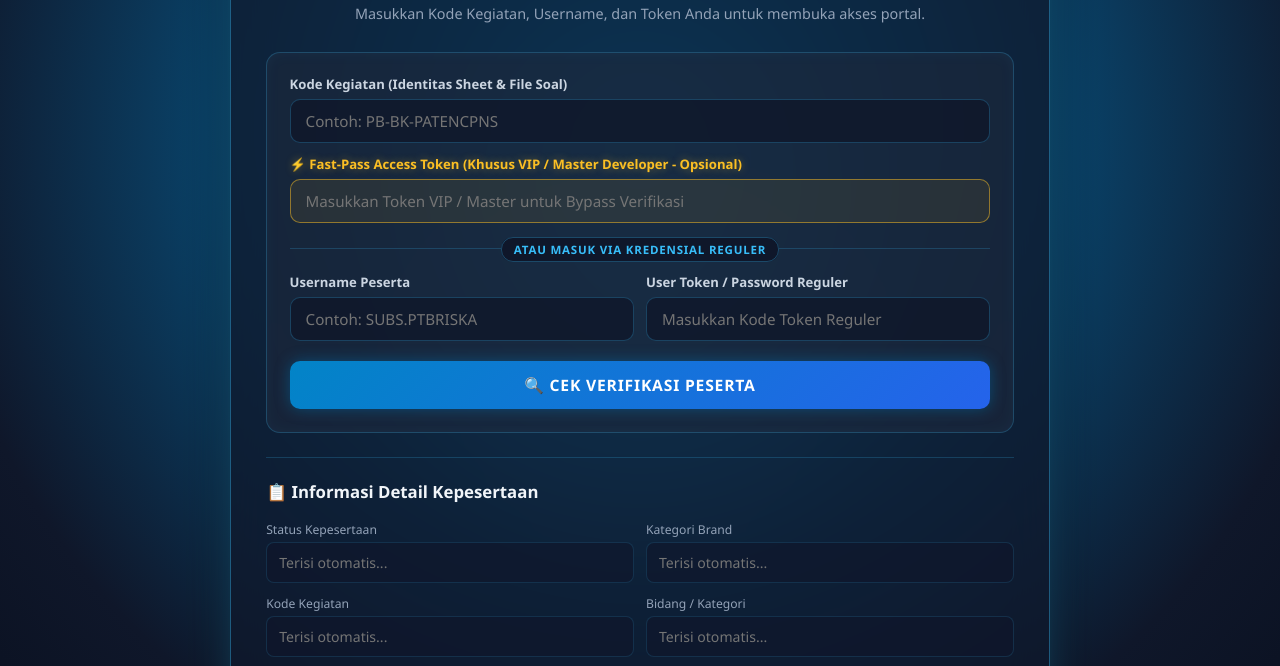
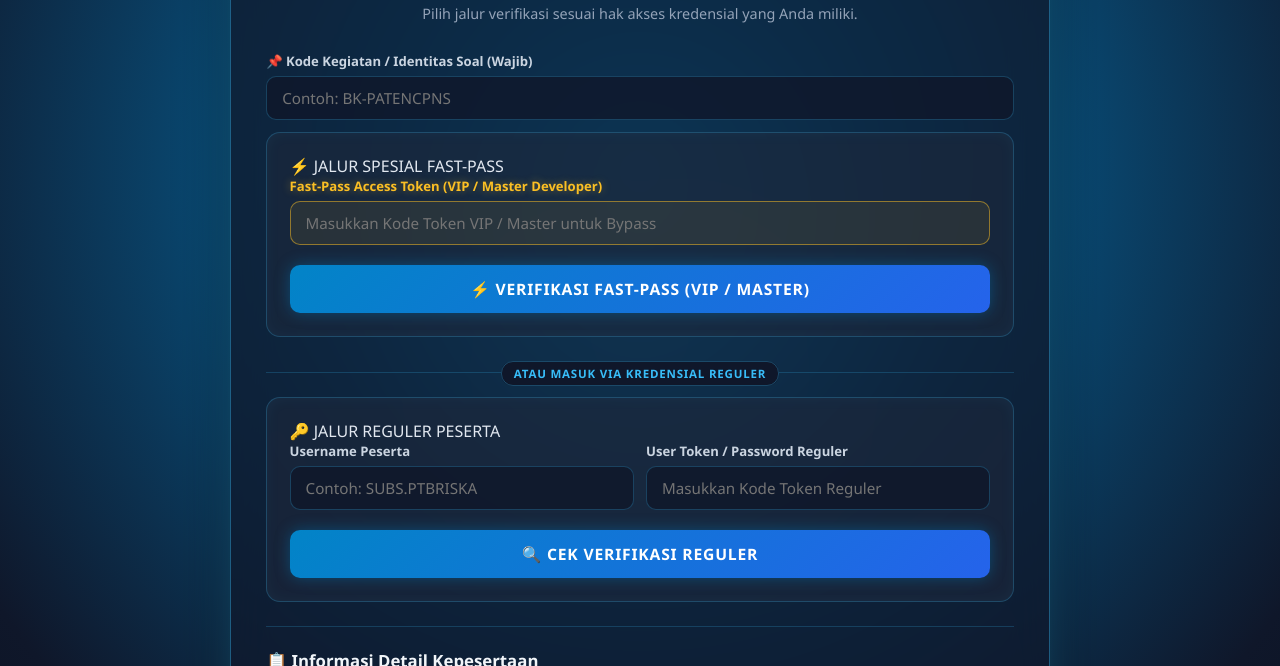
Before and after one commit to ptbriska/CBT-B-DEV, a plain HTML site: page auth/auth.html in a window 1280 px wide. Shown: the part 122-788 px from the top of the page. Drawn offline with Linux system fonts and the light colour scheme.

Commit message:
Update auth.html

```diff
--- a/auth/auth.html
+++ b/auth/auth.html
@@ -14,26 +14,34 @@
     <header class="auth-header">
       <div class="institution-tag">🏛️ BRISKA EDUCATION CORPORATION</div>
       <h2>VERIFIKASI & OTENTIKASI PESERTA</h2>
-      <p>Masukkan Kode Kegiatan, Username, dan Token Anda untuk membuka akses portal.</p>
+      <p>Pilih jalur verifikasi sesuai hak akses kredensial yang Anda miliki.</p>
     </header>
 
-    <!-- Form Verification (Input Atas) -->
-    <section class="verify-box">
-      <!-- Input Kode Kegiatan -->
+    <!-- Main Shared Input: Kode Kegiatan -->
+    <div class="shared-input-box">
       <div class="input-group">
-        <label for="input-kegiatan">Kode Kegiatan (Identitas Sheet & File Soal)</label>
-        <input type="text" id="input-kegiatan" placeholder="Contoh: PB-BK-PATENCPNS" autocomplete="off">
+        <label for="input-kegiatan">📌 Kode Kegiatan / Identitas Soal (Wajib)</label>
+        <input type="text" id="input-kegiatan" placeholder="Contoh: BK-PATENCPNS" autocomplete="off">
       </div>
+    </div>
 
-      <!-- Special Fast-Pass Token Input (Bypass GAS Spreadsheet) -->
+    <!-- BOX 1: JALUR SPESIAL FAST-PASS (VIP & MASTER DEVELOPER) -->
+    <section class="verify-box fastpass-box">
+      <div class="box-badge amber-badge">⚡ JALUR SPESIAL FAST-PASS</div>
       <div class="input-group special-pass-group">
-        <label for="input-fastpass">⚡ Fast-Pass Access Token (Khusus VIP / Master Developer - Opsional)</label>
-        <input type="password" id="input-fastpass" placeholder="Masukkan Token VIP / Master untuk Bypass Verifikasi" autocomplete="off">
+        <label for="input-fastpass">Fast-Pass Access Token (VIP / Master Developer)</label>
+        <input type="password" id="input-fastpass" placeholder="Masukkan Kode Token VIP / Master untuk Bypass" autocomplete="off">
       </div>
+      <button id="btn-fastpass-verify" class="btn-check btn-amber">
+        <span>⚡ VERIFIKASI FAST-PASS (VIP / MASTER)</span>
+      </button>
+    </section>
 
-      <div class="divider-or"><span>ATAU MASUK VIA KREDENSIAL REGULER</span></div>
+    <div class="divider-or"><span>ATAU MASUK VIA KREDENSIAL REGULER</span></div>
 
-      <!-- Input Reguler (Username & User Token) -->
+    <!-- BOX 2: JALUR REGULER PESERTA -->
+    <section class="verify-box reguler-box">
+      <div class="box-badge cyan-badge">🔑 JALUR REGULER PESERTA</div>
       <div class="input-grid">
         <div class="input-group">
           <label for="input-username">Username Peserta</label>
@@ -44,9 +52,8 @@
           <input type="password" id="input-token" placeholder="Masukkan Kode Token Reguler" autocomplete="off">
         </div>
       </div>
-
-      <button id="btn-verify" class="btn-check">
-        <span>🔍 CEK VERIFIKASI PESERTA</span>
+      <button id="btn-reguler-verify" class="btn-check btn-blue">
+        <span>🔍 CEK VERIFIKASI REGULER</span>
       </button>
     </section>
 
```
